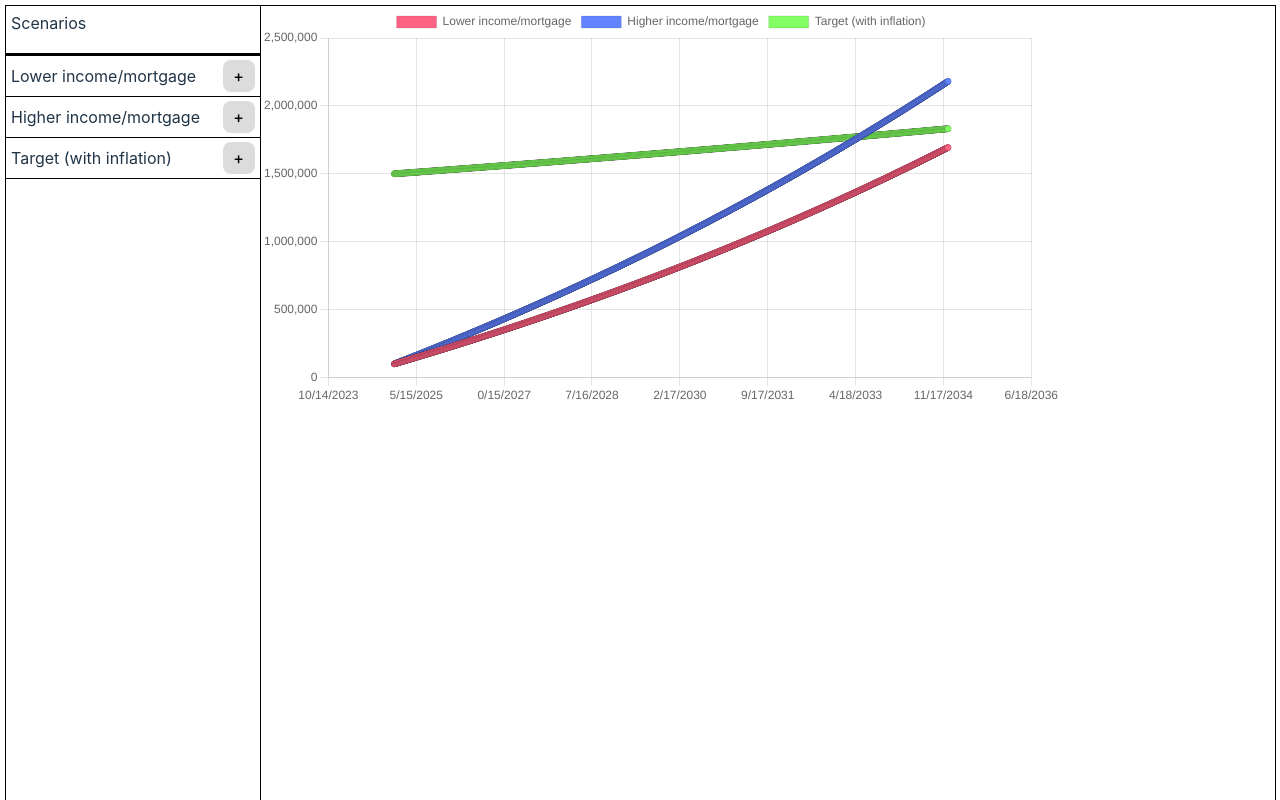
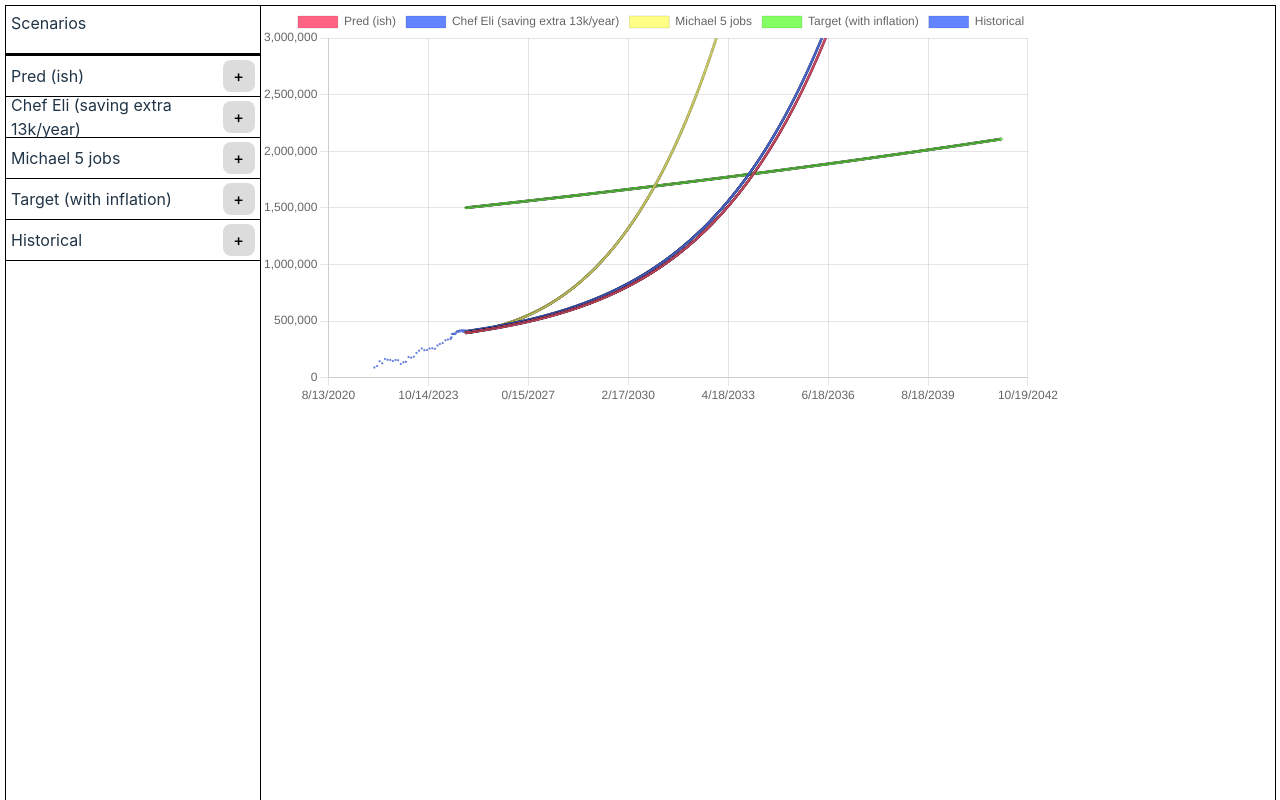
Before and after one commit to ElijahCFisher/money-sim-react-, a React (Vite) app in the folder money-sim/: page / in a window 1280 px wide. Shown: the top 800 px of the page. Built offline with nearby package versions, Linux system fonts and the light colour scheme.

Commit message:
made examples (kinda) like the graphs on net worth doc

```diff
--- a/money-sim/src/App.tsx
+++ b/money-sim/src/App.tsx
@@ -11,12 +11,12 @@ type Scenario = {
 function App() {
   const graphColors = ['rgb(255,99,132)', 'rgb(99,132,255)', 'rgb(132,255,99)'];
   const [count, setCount] = useState(0)
-  const [scenarios, setScenarios] = useState<Scenario[]>(exampleScenarios);
+  const [scenarios, setScenarios] = useState<Scenario[]>(exampleScenarios); //stock portfolio is always index 0... for now...
   const [netWorthsArray, setNetWorthsArray] = useState<[string, number][][]>([]);
   const [scenarioInPopup, setScenarioInPopup] = useState<[number, Scenario]|null>(null);
   const [sourceInPopup, setSourceInPopup] = useState<{[key: string]: any}|null>(null);
   const chart = useRef<Chart | null>(null);
-  const simulationYears = 10
+  const simulationYears = 17
 
   const config: ChartConfiguration<keyof ChartTypeRegistry, [number, number][], unknown> | ChartConfigurationCustomTypesPerDataset<keyof ChartTypeRegistry, [number, number][], unknown> = {
     type: 'scatter',
@@ -32,6 +32,9 @@ function App() {
               return date.getMonth()+"/"+date.getDate()+"/"+date.getFullYear()
             }
           }
+        },
+        y: {
+          max: 3000000
         }
       }
     }
@@ -49,6 +52,11 @@ function App() {
   function simulate(scenarioIndex: number) {
     var netWorth = 0;
     var netWorths:[string, number][]  = [];
+    if ("data" in scenarios[scenarioIndex]) {
+      while (netWorthsArray.length <= scenarioIndex) netWorthsArray.push([]);
+      netWorthsArray[scenarioIndex] = scenarios[scenarioIndex]["data"]
+      return
+    }
     scenarios[scenarioIndex]["sources"].forEach(source => {
       netWorth += (source["type"] == "income" ? 0 : (source["type"] == "asset" ? 1 : -1))*source["value"]
     })
@@ -61,11 +69,16 @@ function App() {
     for(let i = 0; i < days_simulated; i++, today.setDate(today.getDate()+1)) {
       sources_copy.forEach(source => {
         let sourceType = source["type"];
-        netWorth += sourceType == "income" ? source["value"]/365 : (sourceType == "asset" ? -source["value"] : source["value"])
+        // Remove the assets and debts from net worth
+        netWorth += (sourceType == "asset" ? -1 : (sourceType == "debt" ? 1 : 0)) * source["value"]
+        // Add income to and remove costs from stock portfolio
+        sources_copy[0]["value"] += (sourceType == "income" ? 1 : (sourceType == "cost" ? -1 : 0)) * source["value"]/365
+        // Increase the value of everything with an interest_rate (everything)
         source["value"] *= Math.E**(source["interest_rate"]/365)
-        netWorth += (sourceType == "income" ? 0 : (sourceType == "asset" ? 1 : -1)) * source["value"]
+        // Add back in the assets and debts to net worth
+        netWorth += (sourceType == "asset" ? 1 : (sourceType == "debt" ? -1 : 0)) * source["value"]
       })
-      netWorths.push([String(today.toJSON().slice(0,10).replace(/-/g,'/')), netWorth])
+      netWorths.push([String(today.toJSON().slice(0,10).replace(/-/g,'/')), netWorth ])
     }
 
     while (netWorthsArray.length <= scenarioIndex) netWorthsArray.push([]);
@@ -98,7 +111,9 @@ function App() {
         if (data.datasets.length <= i) data.datasets.push({
           label: scenarios[i]["name"],
           data: [],
-          backgroundColor: graphColors[i%graphColors.length]
+          backgroundColor: scenarios[i]["color"],
+          pointRadius: 1
+          // backgroundColor: graphColors[i%graphColors.length]
         })
         data.datasets[i].data = netWorthsArray[i].map(([date, money]) => [new Date(date).getTime(),money])
       }
--- a/money-sim/src/assets/scenarios.json
+++ b/money-sim/src/assets/scenarios.json
@@ -1,20 +1,26 @@
 [
   {
-    "commented out": "true",
-    "name": "Lower income/mortgage",
+    "name": "Pred (ish)",
     "sources": [
+      {
+        "id": 8,
+        "name": "Stock portfolio",
+        "value": 158000,
+        "interest_rate": 0.06,
+        "type": "asset"
+      },
       {
         "id": 1,
         "name": "Income",
-        "value": 100000,
-        "interest_rate": 0.05,
+        "value": 215000,
+        "interest_rate": 0.20,
         "type": "income"
       },
       {
         "id": 2,
         "name": "House",
         "value": 500000,
-        "interest_rate": ".06",
+        "interest_rate": 0.06,
         "type": "asset"
       },
       {
@@ -23,50 +29,204 @@
         "value": 400000,
         "payment_type": "15yr",
         "interest_type": "fixed",
-        "interest_rate": ".025",
+        "interest_rate": 0.025,
         "type": "debt"
+      },
+      {
+        "id": 10,
+        "name": "Costs",
+        "value": 113000,
+        "interest_rate": 0.02,
+        "type": "cost"
+      },
+      {
+        "id": 12,
+        "name": "Miscellaneous net worth",
+        "value": 250000,
+        "interest_rate": 0.04,
+        "type": "asset"
       }
-    ]
+    ],
+    "color": "rgb(255,99,132)"
   },
   {
-    "commented out": "true",
-    "name": "Higher income/mortgage",
+    "name": "Chef Eli (saving extra 13k/year)",
     "sources": [
+      {
+        "id": 9,
+        "name": "Stock portfolio",
+        "value": 158000,
+        "interest_rate": 0.06,
+        "type": "asset"
+      },
       {
         "id": 3,
         "name": "Income",
-        "value": 150000,
-        "interest_rate": 0.05,
+        "value": 215000,
+        "interest_rate": 0.20,
         "type": "income"
       },
       {
-        "id": 4,
+        "id": 2,
         "name": "House",
-        "value": 700000,
-        "interest_rate": ".06",
+        "value": 500000,
+        "interest_rate": 0.06,
         "type": "asset"
       },
       {
-        "id": 6,
+        "id": 5,
         "name": "Mortgage",
-        "value": 600000,
-        "payment_schedule": "30yr",
-        "payment_type": "fixed",
-        "interest_rate": ".055",
+        "value": 400000,
+        "payment_type": "15yr",
+        "interest_type": "fixed",
+        "interest_rate": 0.025,
         "type": "debt"
+      },
+      {
+        "id": 11,
+        "name": "Costs",
+        "value": 100000,
+        "interest_rate": 0.02,
+        "type": "cost"
+      },
+      {
+        "id": 13,
+        "name": "Miscellaneous net worth",
+        "value": 250000,
+        "interest_rate": 0.04,
+        "type": "asset"
       }
-    ]
+    ],
+    "color": "rgb(99,132,255)"
+  },
+  {
+    "name": "Michael 5 jobs",
+    "sources": [
+      {
+        "id": 8,
+        "name": "Stock portfolio",
+        "value": 158000,
+        "interest_rate": 0.06,
+        "type": "asset"
+      },
+      {
+        "id": 1,
+        "name": "Income",
+        "value": 615000,
+        "interest_rate": 0.20,
+        "type": "income"
+      },
+      {
+        "id": 2,
+        "name": "House",
+        "value": 500000,
+        "interest_rate": 0.06,
+        "type": "asset"
+      },
+      {
+        "id": 5,
+        "name": "Mortgage",
+        "value": 400000,
+        "payment_type": "15yr",
+        "interest_type": "fixed",
+        "interest_rate": 0.025,
+        "type": "debt"
+      },
+      {
+        "id": 10,
+        "name": "Costs",
+        "value": 113000,
+        "interest_rate": 0.02,
+        "type": "cost"
+      },
+      {
+        "id": 12,
+        "name": "Miscellaneous net worth",
+        "value": 250000,
+        "interest_rate": 0.04,
+        "type": "asset"
+      }
+    ],
+    "color": "rgb(255,255,132)"
   },
   {
     "name": "Target (with inflation)",
     "sources": [
       {
-        "id": "7",
+        "id": 9,
+        "name": "Stock portfolio",
+        "value": 0,
+        "interest_rate": 0,
+        "type": "asset"
+      },
+      {
+        "id": 7,
         "name": "Target",
         "value": 1500000,
-        "interest_rate": ".02",
+        "interest_rate": 0.02,
         "type": "asset"
       }
-    ]
+    ],
+    "color": "rgb(132,255,99)"
+  },
+  {
+    "name": "Historical",
+    "data": [
+      ["2/28/22", 89842],
+      ["3/31/22", 103145],
+      ["4/30/22", 144266],
+      ["5/31/22", 126866],
+      ["6/30/22", 163585],
+      ["7/31/22", 158443],
+      ["8/31/22", 155391],
+      ["9/30/22", 146132],
+      ["10/31/22", 156209],
+      ["11/30/22", 153668],
+      ["12/31/22", 120963],
+      ["1/31/23", 136255],
+      ["2/28/23", 140140],
+      ["3/31/23", 181984],
+      ["4/30/23", 175711],
+      ["5/31/23", 184369],
+      ["6/30/23", 217669],
+      ["7/31/23", 237753],
+      ["8/31/23", 256012],
+      ["9/30/23", 242136],
+      ["10/31/23", 244182],
+      ["11/30/23", 257888],
+      ["12/31/23", 258241],
+      ["1/31/24", 254546],
+      ["2/29/24", 284604],
+      ["3/28/24", 296835],
+      ["4/29/24", 306347],
+      ["5/31/24", 330002],
+      ["6/29/24", 335891],
+      ["7/30/24", 341081],
+      ["8/2/24", 350067],
+      ["8/9/24", 355567],
+      ["8/16/24", 384348],
+      ["8/23/24", 384927],
+      ["8/30/24", 387167],
+      ["9/6/24", 384450],
+      ["9/13/24", 386817],
+      ["9/20/24", 385026],
+      ["9/27/24", 388587],
+      ["10/5/24", 401808],
+      ["10/11/24", 404232],
+      ["10/18/24", 411591],
+      ["10/25/24", 408037],
+      ["11/1/24", 404209],
+      ["11/8/24", 414965],
+      ["11/15/24", 415584],
+      ["11/22/24", 409102],
+      ["12/6/24", 419384],
+      ["12/13/24", 415142],
+      ["12/20/24", 403235],
+      ["12/27/24", 418640],
+      ["1/3/25", 412218],
+      ["1/10/25", 412657],
+      ["1/17/25", 416127]
+    ],
+    "color": "rgb(99,132,255)"
   }
 ]
```
